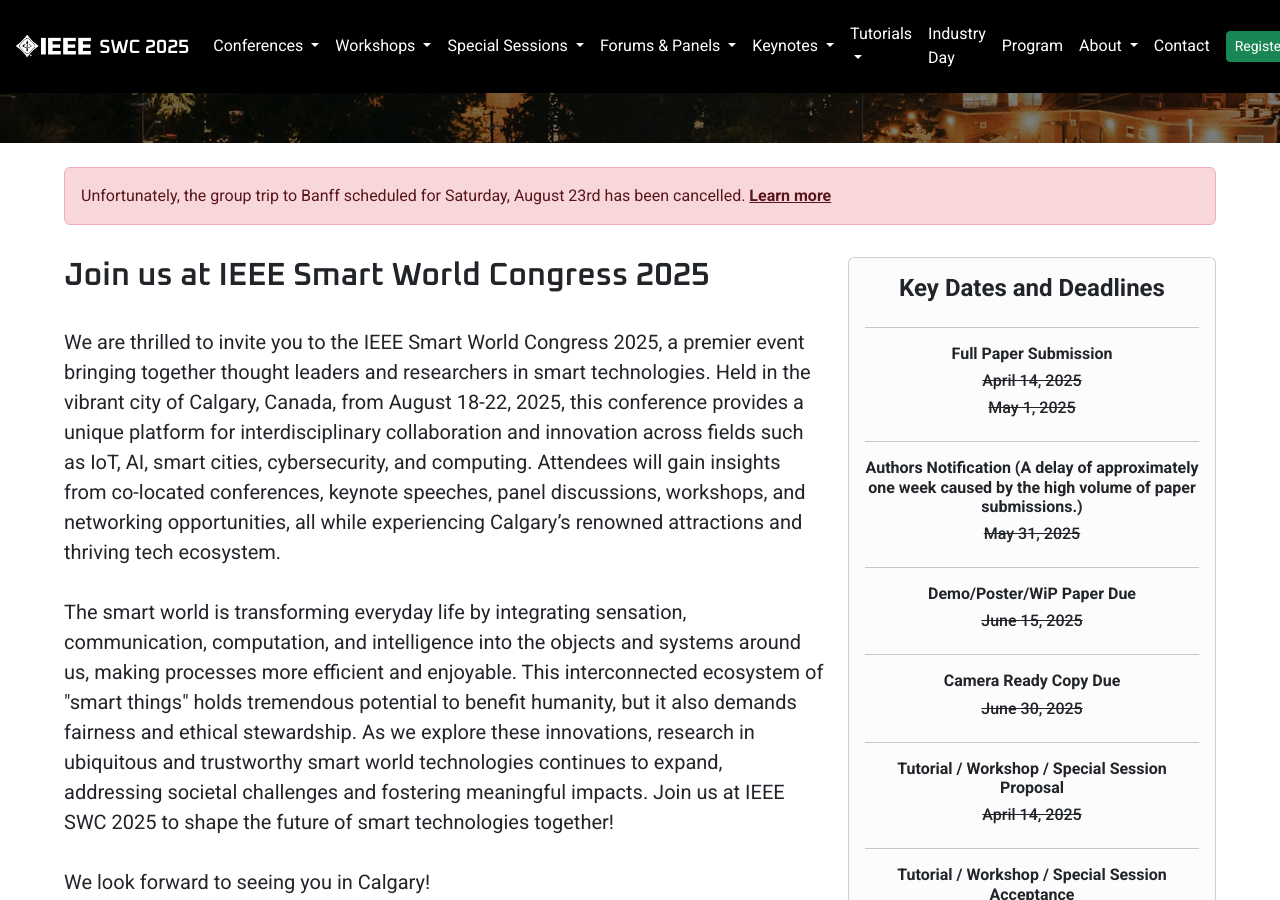
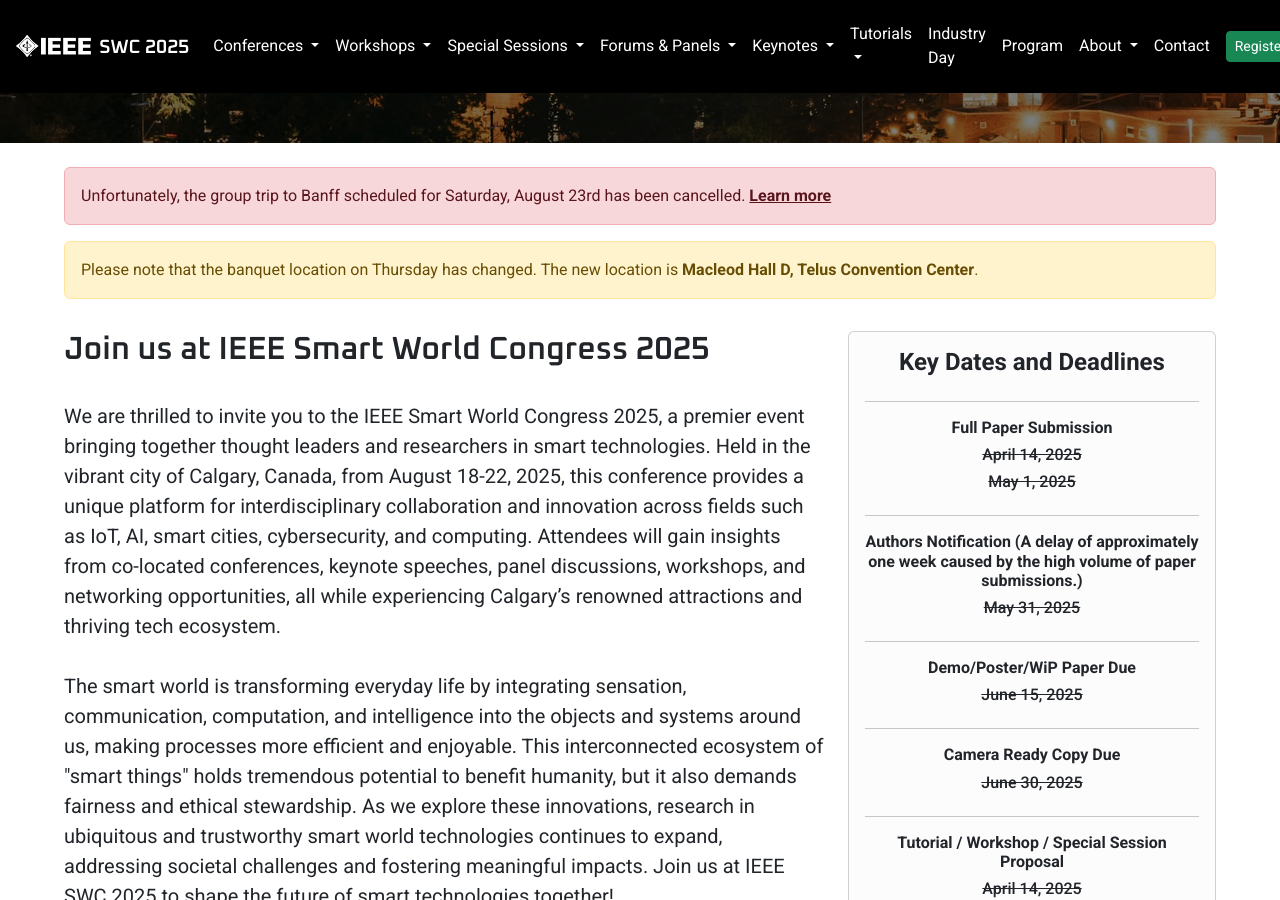
Before and after one commit to IEEE-SWC-2025/IEEE-SWC-2025.github.io, a Jekyll site: the page built from index.html, in a window 1280 px wide and 900 px high, scrolled down 667 px. Built offline with Jekyll 4.4.1, drawn with Linux system fonts in a browser that asks for light colours.

Commit message:
Added updated to banquet location

```diff
--- a/index.html
+++ b/index.html
@@ -67,6 +67,10 @@
       Unfortunately, the group trip to Banff scheduled for Saturday, August 23rd
       has been cancelled.
       <a href="/travel/banff-group-trip/" class="alert-link">Learn more</a>
+    </div>
+    <div class="alert alert-warning" role="alert">
+      Please note that the banquet location on Thursday has changed. The new
+      location is <b>Macleod Hall D, Telus Convention Center</b>.
     </div>
   </div>
   <div class="row">
--- a/program/index.html
+++ b/program/index.html
@@ -77,6 +77,12 @@
           </p>
         </div>
       </div>
+      <div class="p-0">
+        <div class="alert alert-warning mb-3" role="alert">
+          Please note that the banquet location on Thursday has changed. The new
+          location is <b>Macleod Hall D, Telus Convention Center</b>.
+        </div>
+      </div>
       <div class="card bg-white p-3">
         <div title="Whova event and conference app" id="whova-agendawidget">
           <p id="whova-loading">Loading...</p>
```
